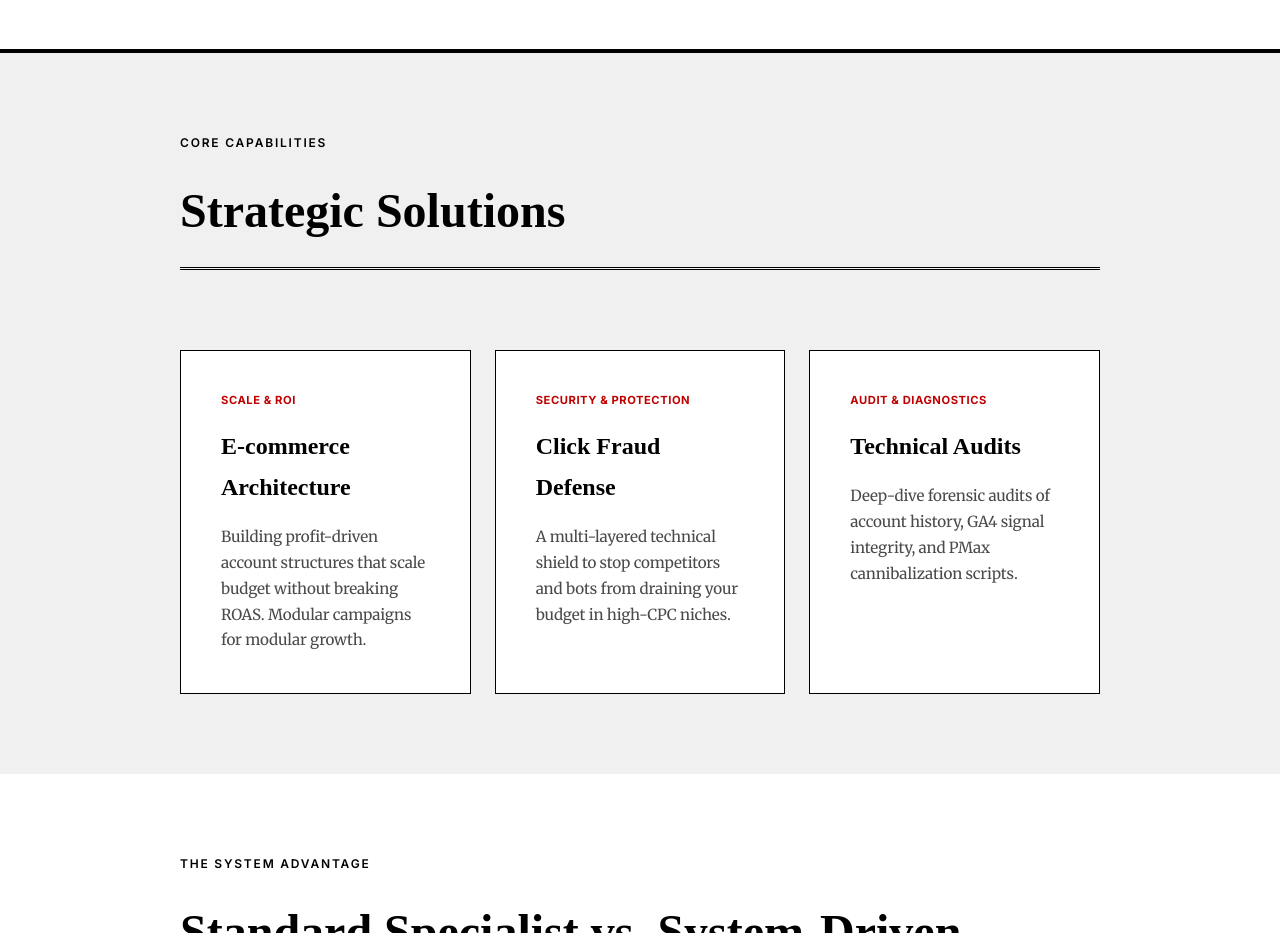
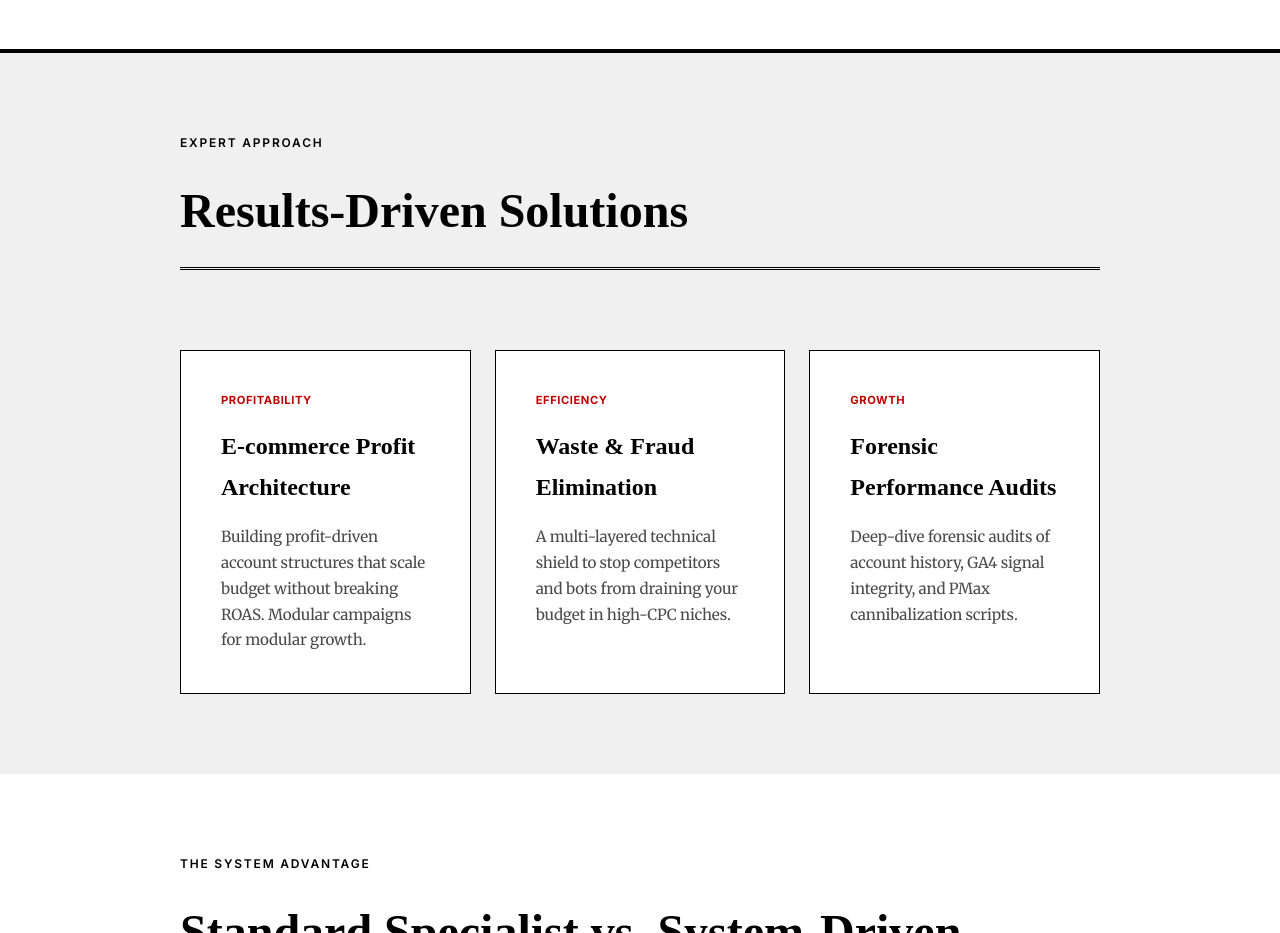
Before and after one commit to Yaroslav775-eng/portfolio, a plain HTML site: page index.html in a window 1280 px wide. Shown: the part 3140-4073 px from the top of the page. Drawn offline with Linux system fonts and the light colour scheme; a web font is replaced by a local one.

Commit message:
Finalizing conversion-optimized layout: Cases first, followed by Applied System Solutions with benefit-driven copy

```diff
--- a/index.html
+++ b/index.html
@@ -575,22 +575,22 @@
     <!-- STRATEGIC SOLUTIONS (EXPERT HUB) -->
     <section id="solutions" class="section-solutions">
         <div class="container">
-            <span class="section-label">Core Capabilities</span>
-            <h2 class="section-title">Strategic Solutions</h2>
+            <span class="section-label">Expert Approach</span>
+            <h2 class="section-title">Results-Driven Solutions</h2>
             <div class="solutions-grid">
                 <a href="cases/pet-supplies-scaling.html" class="solution-card">
-                    <span class="solution-tag">Scale & ROI</span>
-                    <h3>E-commerce Architecture</h3>
+                    <span class="solution-tag">Profitability</span>
+                    <h3>E-commerce Profit Architecture</h3>
                     <p>Building profit-driven account structures that scale budget without breaking ROAS. Modular campaigns for modular growth.</p>
                 </a>
                 <a href="solutions/click-fraud-protection.html" class="solution-card">
-                    <span class="solution-tag">Security & Protection</span>
-                    <h3>Click Fraud Defense</h3>
+                    <span class="solution-tag">Efficiency</span>
+                    <h3>Waste & Fraud Elimination</h3>
                     <p>A multi-layered technical shield to stop competitors and bots from draining your budget in high-CPC niches.</p>
                 </a>
                 <a href="#cases" class="solution-card">
-                    <span class="solution-tag">Audit & Diagnostics</span>
-                    <h3>Technical Audits</h3>
+                    <span class="solution-tag">Growth</span>
+                    <h3>Forensic Performance Audits</h3>
                     <p>Deep-dive forensic audits of account history, GA4 signal integrity, and PMax cannibalization scripts.</p>
                 </a>
             </div>
```
Also changed, not shown: ua.html (+2 -2 lines).
